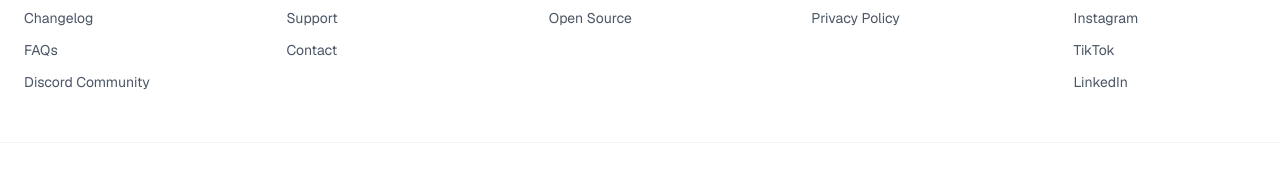
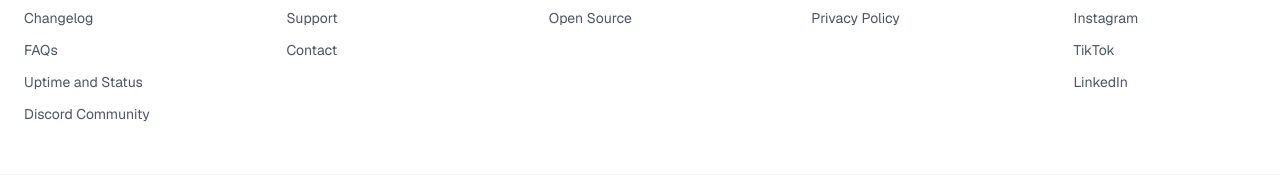
Before and after one commit to mlian031/ragable, a Next.js app: page / in a window 1280 px wide. Shown: the part 6776-6952 px from the top of the page. Built offline with nearby package versions, Linux system fonts and the light colour scheme; no server answers; a web font is replaced by a local one.

Commit message:
update footer

```diff
--- a/src/components/landing/Footer.tsx
+++ b/src/components/landing/Footer.tsx
@@ -39,8 +39,9 @@ export default function Footer() {
       title: "Resources",
       links: [
         { text: "User Guide", href: "/" },
-        { text: "Changelog", href: "/" },
+        { text: "Changelog", href: "/changelog" },
         { text: "FAQs", href: "/faq" },
+        { text: "Uptime and Status", href: "https://ragable.statuspage.io", isExternal: true },
         { text: "Discord Community", href: "https://discord.gg/bzTEStMhER", isExternal: true },
       ],
     },
```
